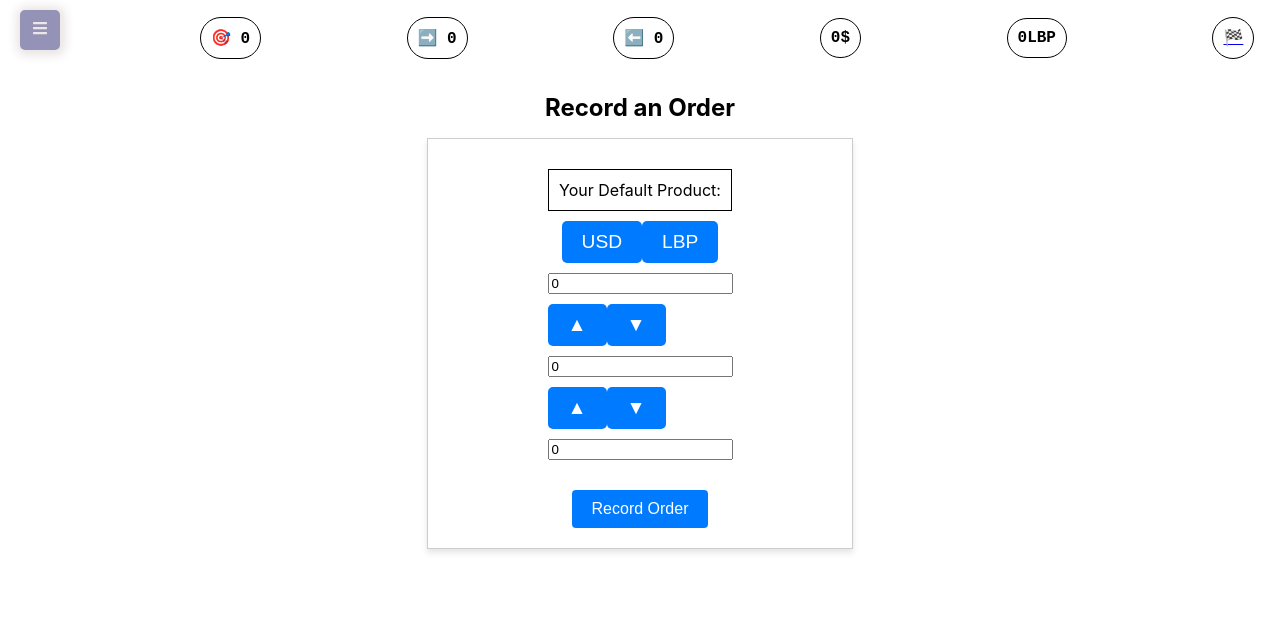
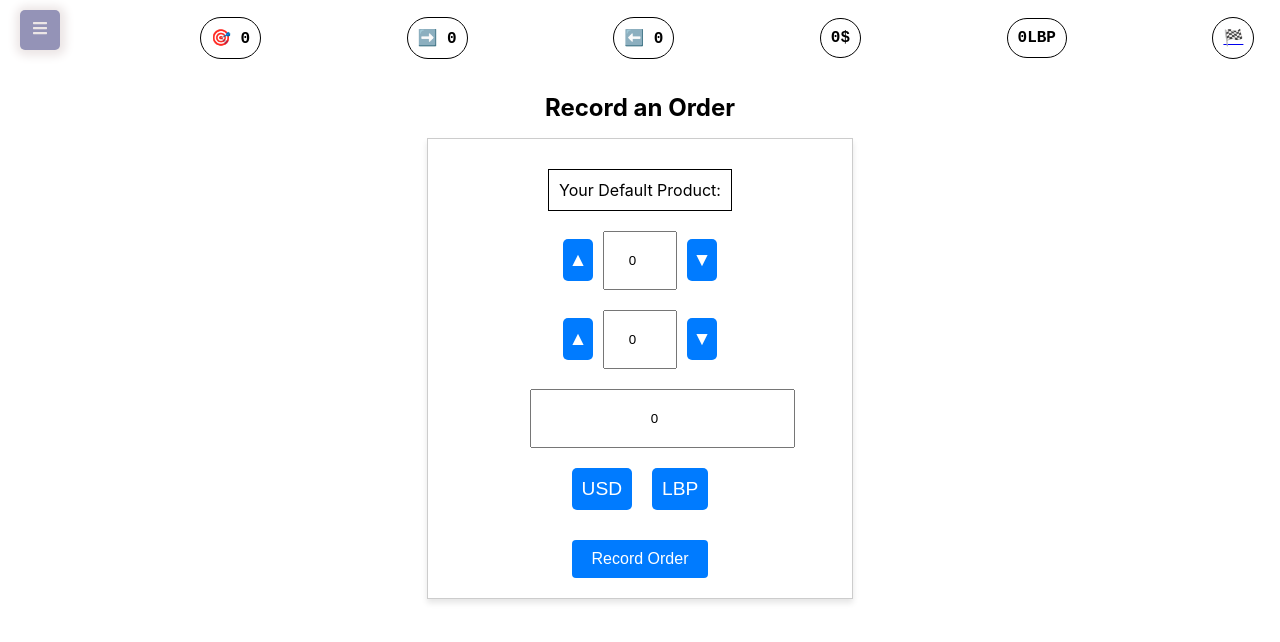
Before and after one commit to linarawwas/TRX_frontend, a React (Create React App) app: page /recordOrder in a window 1280 px wide. Shown: the top 642 px of the page. Built offline with nearby package versions, Linux system fonts and the light colour scheme; no server answers; sample sign-in values are in the browser's storage.

Commit message:
fixed button submission in currency change

```diff
--- a/src/components/Orders/RecordOrder/RecordOrder.css
+++ b/src/components/Orders/RecordOrder/RecordOrder.css
@@ -19,6 +19,9 @@
   display: flex;
   flex-direction: column;
   align-items: center;
+  justify-content: center;
+  justify-items: center;
+  align-content: center;
   width: 30%;
   padding: 20px;
   border: 1px solid #ccc;
@@ -61,3 +64,37 @@
 .record-order-button:hover {
   background-color: #0056b3;
 }
+
+.up-down-buttons{
+  display: flex;
+  flex-direction: row;
+  align-items: center;
+  align-content: center;
+  justify-content: center;
+  justify-items: center;
+
+}
+.number-input{
+  width:30px;
+  padding:20px;
+  text-align: center;
+}
+.up-down-buttons .arrow {
+  width:30px;
+margin:10px;
+padding:10px 2px;
+text-align: center;
+}
+.currency-button{
+  padding:10px;
+  margin:10px;
+}
+.currency-buttons .selected{
+  background-color: rgb(2, 2, 23);
+}
+.number-inputs .free-select{
+  width: 100%;
+  text-align: center;
+  /* padding: 10px auto; */
+  margin: 10px auto;
+}
--- a/src/components/Orders/RecordOrder/RecordOrder.jsx
+++ b/src/components/Orders/RecordOrder/RecordOrder.jsx
@@ -52,7 +52,7 @@ const RecordOrder = () => {
   const customerId = useSelector(state => state.order.customer_Id);
   const areaId = useSelector(state => state.order.area_Id);
   const shipmentId = useSelector(state => state.shipment._id);
-const productname=useSelector(state=>state.order.product_name)
+  const productname = useSelector(state => state.order.product_name)
   const productId = useSelector(state => state.order.product_id)
 
   const [orderData, setOrderData] = useState({
@@ -113,74 +113,19 @@ const productname=useSelector(state=>state.order.product_name)
     setOrderData({ ...orderData, paymentCurrency: currency });
   };
 
-  const handleIncrement = (field) => {
-    setOrderData({
-      ...orderData,
-      [field]: orderData[field] ? parseInt(orderData[field]) + 1 : 1,
-    });
-  };
-
-  const handleDecrement = (field) => {
-    setOrderData({
-      ...orderData,
-      [field]: orderData[field] && orderData[field] > 0 ? parseInt(orderData[field]) - 1 : 0,
-    });
-  };
-
   return (
     <div className="record-order-container">
       <ToastContainer position="top-right" autoClose={2000} />
       <h1 className="record-order-title">Record an Order</h1>
       <form className="record-order-form" onSubmit={handleSubmit}>
         <div className="default-product-name">Your Default Product: {productname}</div>
-
-        {/* Currency Selection Buttons */}
-        <div className="currency-buttons">
-          <button
-            className={`currency-button ${orderData.paymentCurrency === 'USD' ? 'selected' : ''}`}
-            onClick={() => handleCurrencySelection('USD')}
-          >
-            USD
-          </button>
-          <button
-            className={`currency-button ${orderData.paymentCurrency === 'LBP' ? 'selected' : ''}`}
-            onClick={() => handleCurrencySelection('LBP')}
-          >
-            LBP
-          </button>
-        </div>
-
-        {/* Number Inputs */}
-        <div className="number-inputs">
-          {/* <input
-            type="number"
-            className="number-input"
-            placeholder="Delivered"
-            name="delivered"
-            value={orderData.delivered}
-            onChange={handleChange}
-          />
-          <input
-            type="number"
-            className="number-input"
-            placeholder="Returned"
-            name="returned"
-            value={orderData.returned}
-            onChange={handleChange}
-          /> */}
-          {/* Number Inputs with Up and Down Arrows */}
+        {/* Number Inputs with Up and Down Arrows */}
         <div className="number-inputs">
           <div className="up-down-input">
-            <input
-              type="number"
-              className="number-input"
-              placeholder="Delivered"
-              name="delivered"
-              value={orderData.delivered}
-              onChange={handleChange}
-            />
+
             <div className="up-down-buttons">
-              <button
+              <button className='arrow'
+
                 type="button"
                 onClick={() =>
                   setOrderData({
@@ -188,11 +133,18 @@ const productname=useSelector(state=>state.order.product_name)
                     delivered: orderData.delivered ? parseInt(orderData.delivered) + 1 : 1,
                   })
                 }
-              >
-                ▲
-              </button>
+              > ▲ </button>
+              <input
+                type="number"
+                className="number-input"
+                placeholder="Delivered"
+                name="delivered"
+                value={orderData.delivered}
+                onChange={handleChange}
+              />
               <button
-                type="button"
+                type="button" className='arrow'
+
                 onClick={() =>
                   setOrderData({
                     ...orderData,
@@ -200,22 +152,16 @@ const productname=useSelector(state=>state.order.product_name)
                   })
                 }
               >
-                ▼
+              ▼
               </button>
             </div>
           </div>
           <div className="up-down-input">
-            <input
-              type="number"
-              className="number-input"
-              placeholder="Returned"
-              name="returned"
-              value={orderData.returned}
-              onChange={handleChange}
-            />
+
             <div className="up-down-buttons">
               <button
                 type="button"
+                className='arrow'
                 onClick={() =>
                   setOrderData({
                     ...orderData,
@@ -224,9 +170,17 @@ const productname=useSelector(state=>state.order.product_name)
                 }
               >
                 ▲
-              </button>
+              </button>  <input
+                type="number"
+                className="number-input"
+                placeholder="Returned"
+                name="returned"
+                value={orderData.returned}
+                onChange={handleChange}
+              />
               <button
-                type="button"
+                type="button" className='arrow'
+
                 onClick={() =>
                   setOrderData({
                     ...orderData,
@@ -238,17 +192,30 @@ const productname=useSelector(state=>state.order.product_name)
               </button>
             </div>
           </div>
-        </div>
           <input
             type="number"
-            className="number-input"
+            className="number-input free-select"
             placeholder="Paid"
             name="paid"
             value={orderData.paid}
             onChange={handleChange}
           />
         </div>
-
+        {/* Currency Selection Buttons */}
+        <div className="currency-buttons">
+          <button   type="button"
+            className={`currency-button ${orderData.paymentCurrency === 'USD' ? 'selected' : ''}`}
+            onClick={() => handleCurrencySelection('USD')}
+          >
+            USD
+          </button>
+          <button   type="button"
+            className={`currency-button ${orderData.paymentCurrency === 'LBP' ? 'selected' : ''}`}
+            onClick={() => handleCurrencySelection('LBP')}
+          >
+            LBP
+          </button>
+        </div>
         {/* Record Order Button */}
         <button className="record-order-button" type="submit">
           Record Order
```
